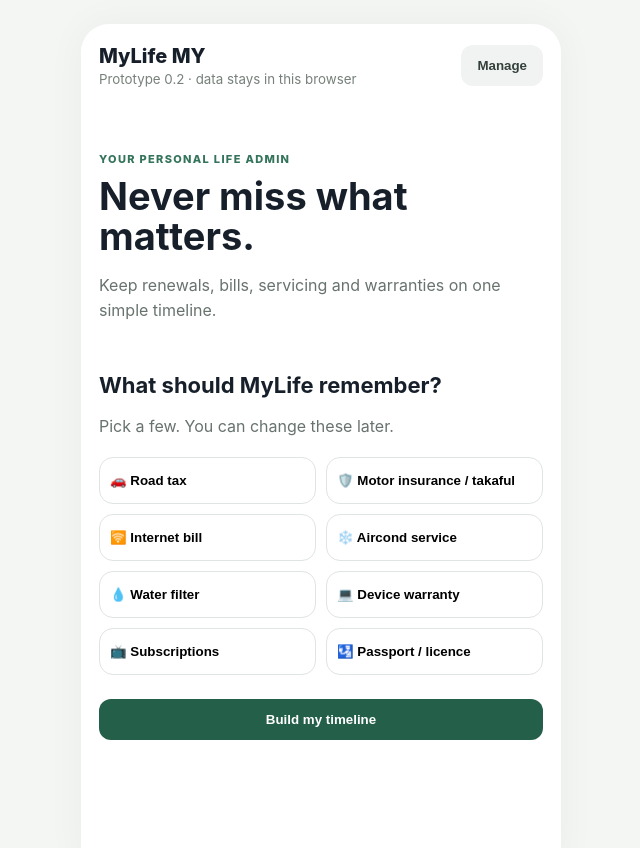
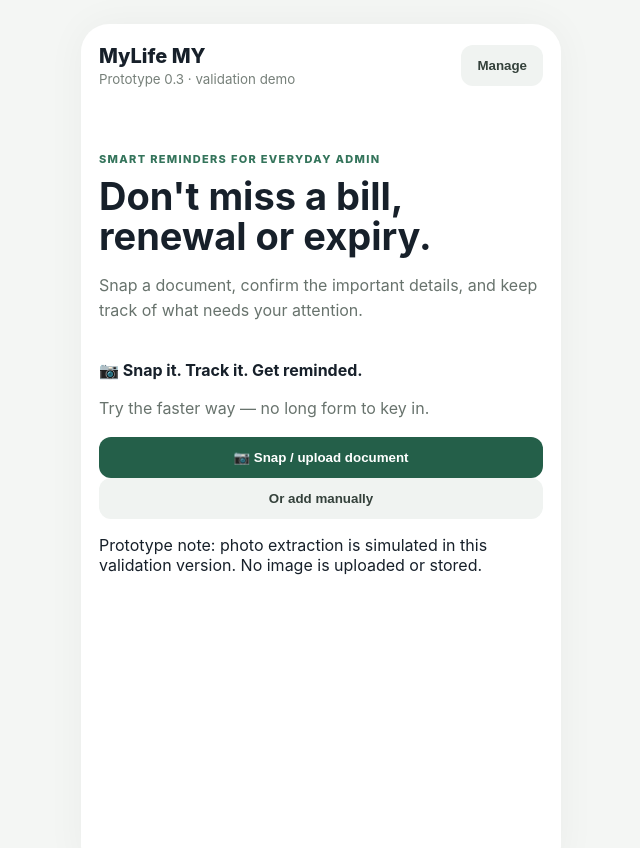
Before and after one commit to mdkhirulanuar/mylife-my, a website: page index.html in a window 1280 px wide. Shown: the whole page, without its empty margins (319-959 px from the left). Drawn offline with Linux system fonts and the light colour scheme.

Commit message:
Prototype 0.3: add Snap & Track validation flow

```diff
--- a/index.html
+++ b/index.html
@@ -2,16 +2,18 @@
 <html lang="en">
 <head>
 <meta charset="utf-8"><meta name="viewport" content="width=device-width,initial-scale=1">
-<title>MyLife MY — Prototype 0.2</title>
+<title>MyLife MY — Prototype 0.3</title>
 <link rel="stylesheet" href="styles.css">
 </head>
 <body>
 <main class="app">
-<header><div><span class="brand">MyLife MY</span><small>Prototype 0.2 · data stays in this browser</small></div><button id="manageBtn" class="ghost">Manage</button></header>
-<section id="onboarding" class="screen active"><div class="hero"><span class="eyebrow">YOUR PERSONAL LIFE ADMIN</span><h1>Never miss what matters.</h1><p>Keep renewals, bills, servicing and warranties on one simple timeline.</p></div><h2>What should MyLife remember?</h2><p class="muted">Pick a few. You can change these later.</p><div id="templates" class="chips"></div><button id="start" class="primary">Build my timeline</button></section>
-<section id="timeline" class="screen"><div class="summary"><span>Next 90 days</span><strong id="count">0 items</strong><small id="cost">RM0 expected</small></div><div class="section-title"><div><h2>Life Timeline</h2><small class="muted">Use ↑ ↓ to set your preferred order.</small></div><button id="addBtn" class="primary compact">+ Add</button></div><div id="items"></div><nav><button data-view="timeline" class="nav-active">Timeline</button><button data-view="upcoming">Upcoming</button></nav></section>
-<section id="upcoming" class="screen"><div class="section-title"><h2>Upcoming</h2><button data-view="timeline" class="ghost">Timeline</button></div><div id="alerts"></div></section>
-<section id="add" class="screen"><div class="section-title"><h2 id="formTitle">Add Life Item</h2><button data-view="timeline" class="ghost">Cancel</button></div><form id="itemForm"><input id="editId" type="hidden"><label>Name<input id="name" required placeholder="e.g. Myvi road tax"></label><label>Category<select id="category"><option>Vehicle</option><option>Home</option><option>Bills</option><option>Subscription</option><option>Warranty</option><option>Personal</option><option>Insurance</option><option>Other</option></select></label><label>Due / expiry date<input id="date" type="date" required></label><label>Expected cost (RM)<input id="amount" type="number" min="0" step="0.01" placeholder="Optional"></label><label>Repeat<select id="repeat"><option value="none">Does not repeat</option><option value="monthly">Monthly</option><option value="yearly">Yearly</option></select></label><label>Remind me<select id="reminder"><option value="30">30 days before</option><option value="14">14 days before</option><option value="7">7 days before</option><option value="1">1 day before</option></select></label><button class="primary" type="submit">Save to timeline</button><button id="deleteBtn" class="danger hidden" type="button">Delete this item</button></form></section>
-<div id="managePanel" class="modal hidden" role="dialog" aria-modal="true" aria-labelledby="manageTitle"><div class="modal-card"><h2 id="manageTitle">Manage timeline</h2><p class="muted">Choose what you want to reset.</p><button id="resetTimeline" class="danger">Reset timeline</button><button id="resetPrototype" class="danger-outline">Reset entire prototype</button><button id="closeManage" class="ghost wide">Cancel</button></div></div>
+<header><div><span class="brand">MyLife MY</span><small>Prototype 0.3 · validation demo</small></div><button id="manageBtn" class="ghost">Manage</button></header>
+<section id="onboarding" class="screen active"><div class="hero"><span class="eyebrow">SMART REMINDERS FOR EVERYDAY ADMIN</span><h1>Don't miss a bill, renewal or expiry.</h1><p>Snap a document, confirm the important details, and keep track of what needs your attention.</p></div><div class="capture-card"><strong>📷 Snap it. Track it. Get reminded.</strong><p class="muted">Try the faster way — no long form to key in.</p><button id="snapStart" class="primary">📷 Snap / upload document</button><button id="manualStart" class="ghost wide">Or add manually</button></div><p class="prototype-note">Prototype note: photo extraction is simulated in this validation version. No image is uploaded or stored.</p></section>
+<section id="capture" class="screen"><div class="section-title"><h2>Snap a document</h2><button data-view="onboarding" class="ghost">Cancel</button></div><div class="camera-demo"><div class="document-icon">🧾</div><strong>Bill, renewal notice, receipt or document</strong><p class="muted">Choose a sample to simulate what smart extraction could do.</p></div><div class="sample-grid"><button class="sample" data-sample="roadtax">🚗 Road tax notice</button><button class="sample" data-sample="internet">🛜 Internet bill</button><button class="sample" data-sample="warranty">💻 Warranty receipt</button></div></section>
+<section id="extract" class="screen"><div class="section-title"><div><h2>Check the details</h2><small class="muted">We found these from your document</small></div></div><div class="success-strip">✓ Details extracted — confirm before saving</div><form id="extractForm"><label>What is it?<input id="extractName" required></label><label>Category<select id="extractCategory"><option>Vehicle</option><option>Home</option><option>Bills</option><option>Subscription</option><option>Warranty</option><option>Personal</option><option>Insurance</option><option>Other</option></select></label><label>Due / expiry date<input id="extractDate" type="date" required></label><label>Amount (RM)<input id="extractAmount" type="number" min="0" step="0.01"></label><label>Remind me<select id="extractReminder"><option value="30">30 days before</option><option value="14">14 days before</option><option value="7">7 days before</option><option value="1">1 day before</option></select></label><button class="primary" type="submit">Confirm & track</button><button data-view="capture" class="ghost wide" type="button">Try another</button></form></section>
+<section id="timeline" class="screen"><div class="summary"><span>Next 90 days</span><strong id="count">0 items</strong><small id="cost">RM0 scheduled</small></div><div class="section-title"><div><h2>Things I'm tracking</h2><small class="muted">Bills, renewals, servicing and expiry dates.</small></div><button id="addBtn" class="primary compact">+ Add</button></div><div class="quick-capture"><button id="snapAgain" class="ghost wide">📷 Snap another document</button></div><div id="items"></div><nav><button data-view="timeline" class="nav-active">Tracking</button><button data-view="upcoming">Reminders</button></nav></section>
+<section id="upcoming" class="screen"><div class="section-title"><div><h2>Reminders</h2><small class="muted">What needs your attention next.</small></div><button data-view="timeline" class="ghost">Tracking</button></div><div class="channel-preview"><strong>Reminder delivery — concept</strong><span>🔔 App notification &nbsp; 📅 Calendar sync</span><small>External reminder integrations are not active in this prototype.</small></div><div id="alerts"></div></section>
+<section id="add" class="screen"><div class="section-title"><h2 id="formTitle">Add manually</h2><button data-view="timeline" class="ghost">Cancel</button></div><form id="itemForm"><input id="editId" type="hidden"><label>Name<input id="name" required placeholder="e.g. Myvi road tax"></label><label>Category<select id="category"><option>Vehicle</option><option>Home</option><option>Bills</option><option>Subscription</option><option>Warranty</option><option>Personal</option><option>Insurance</option><option>Other</option></select></label><label>Due / expiry date<input id="date" type="date" required></label><label>Expected cost (RM)<input id="amount" type="number" min="0" step="0.01" placeholder="Optional"></label><label>Repeat<select id="repeat"><option value="none">Does not repeat</option><option value="monthly">Monthly</option><option value="yearly">Yearly</option></select></label><label>Remind me<select id="reminder"><option value="30">30 days before</option><option value="14">14 days before</option><option value="7">7 days before</option><option value="1">1 day before</option></select></label><button class="primary" type="submit">Save & track</button><button id="deleteBtn" class="danger hidden" type="button">Delete this item</button></form></section>
+<div id="managePanel" class="modal hidden" role="dialog" aria-modal="true" aria-labelledby="manageTitle"><div class="modal-card"><h2 id="manageTitle">Manage tracked items</h2><button id="resetTimeline" class="danger">Delete all tracked items</button><button id="resetPrototype" class="danger-outline">Reset entire prototype</button><button id="closeManage" class="ghost wide">Cancel</button></div></div>
 <div id="confirmPanel" class="modal hidden" role="dialog" aria-modal="true" aria-labelledby="confirmTitle"><div class="modal-card"><h2 id="confirmTitle">Confirm</h2><p id="confirmText"></p><div class="dialog-actions"><button id="confirmCancel" class="ghost">Cancel</button><button id="confirmOk" class="danger">Confirm</button></div></div></div>
 </main><script src="app.js"></script></body></html>
```
